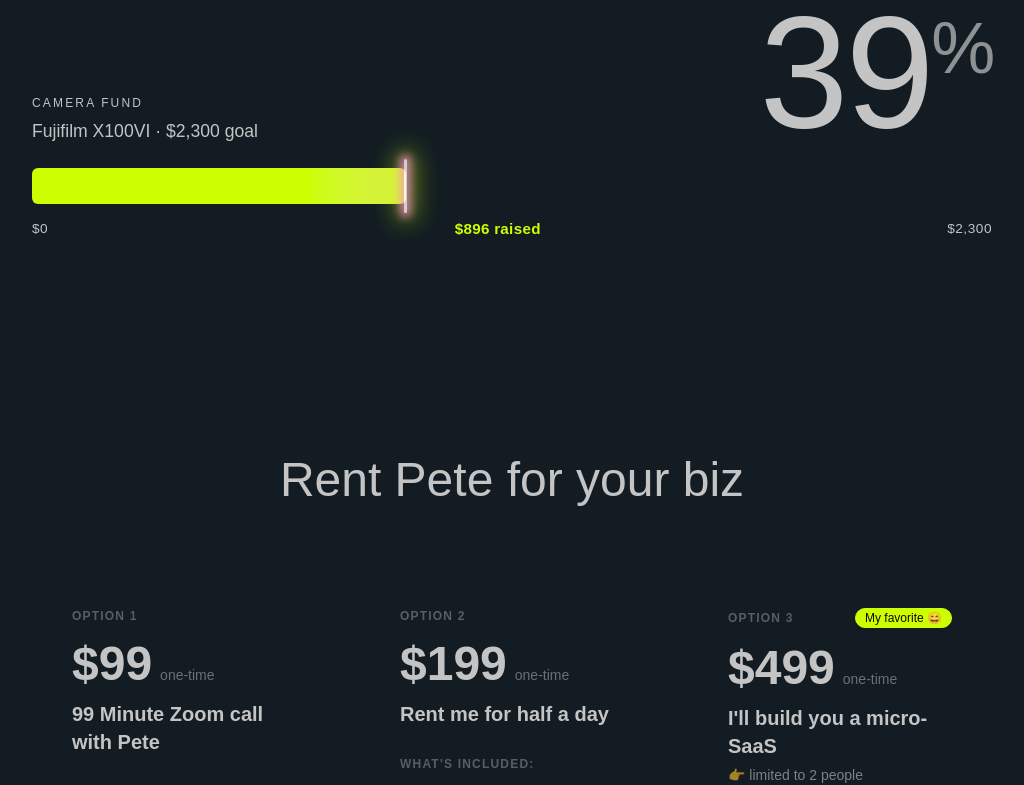
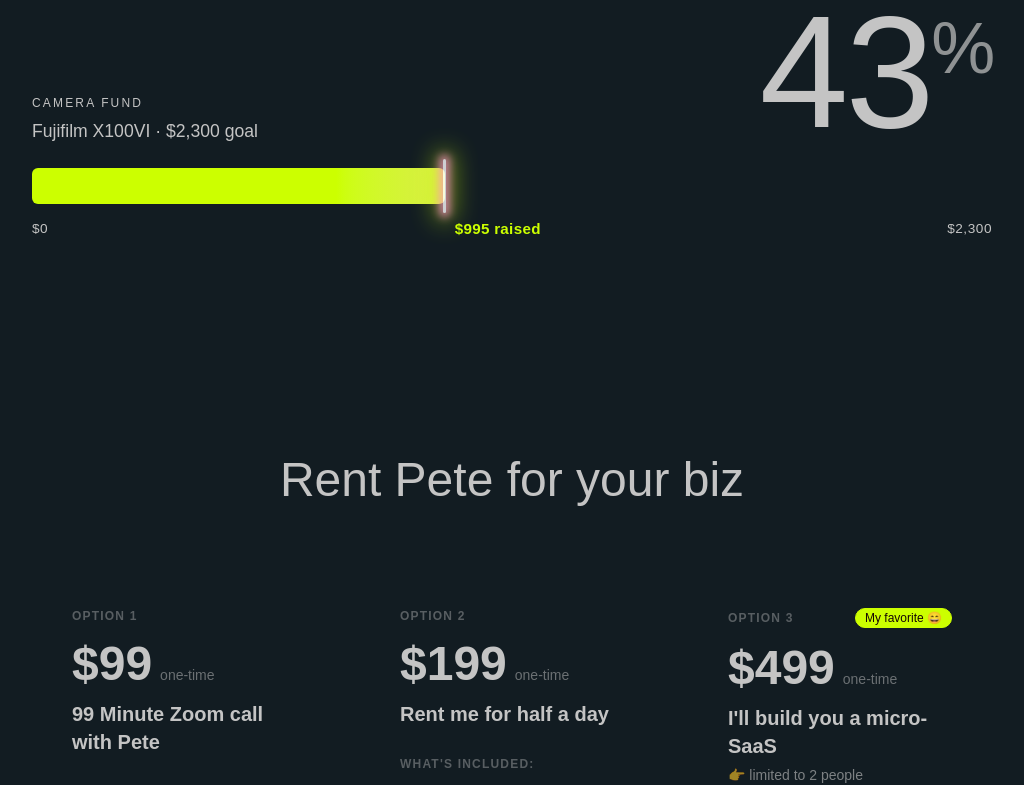
Before and after one commit to petemcpherson/pete-mcpherson, a SvelteKit app: page /rent in a window 1280 px wide. Shown: the part 1249-2034 px from the top of the page, without its empty margins (128-1152 px from the left). Built offline with nearby package versions, Linux system fonts and the light colour scheme; a web font is replaced by a local one.

Commit message:
rent updated

```diff
--- a/src/routes/rent/+page.svelte
+++ b/src/routes/rent/+page.svelte
@@ -5,7 +5,7 @@
 
 	let modalOpen = $state(false);
 	const CAMERA_GOAL = 2300;
-	let totalRaised = $state(896); // total dollar amount raised
+	let totalRaised = $state(995); // total dollar amount raised
 	let cameraProgress = $derived(Math.min(100, Math.round((totalRaised / CAMERA_GOAL) * 100)));
 </script>
 
```
